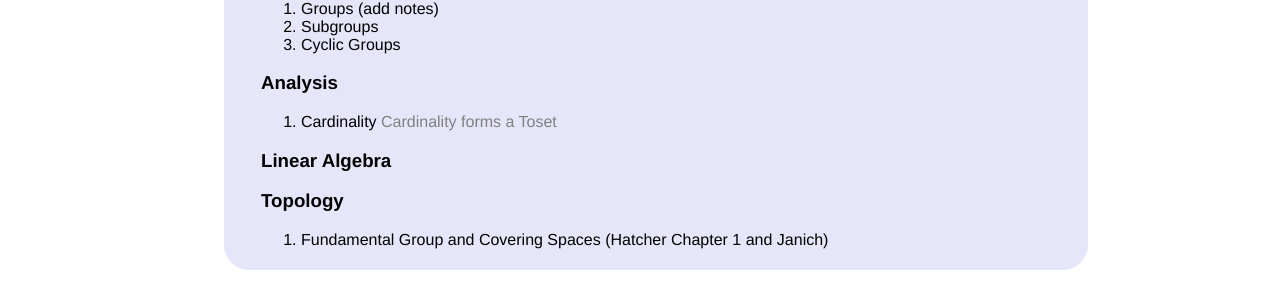
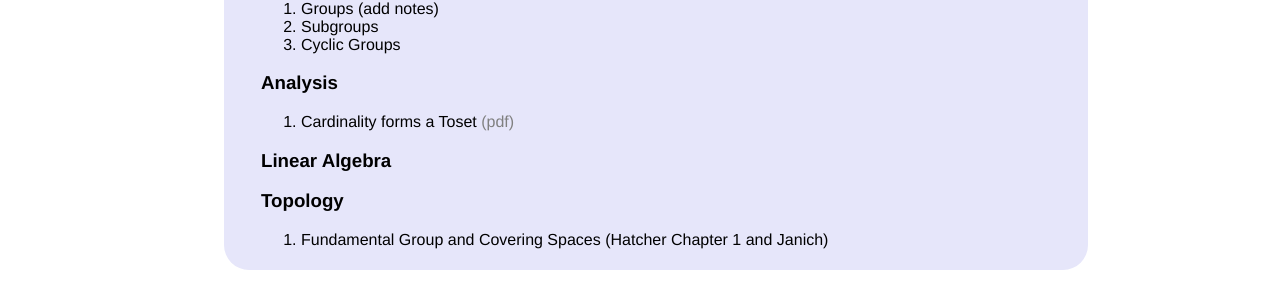
Before and after one commit to isundberg/isaacmc.github.io, a Jekyll site: the page built from projects/index.html, in a window 1280 px wide and 1106 px high. Shown: the part 413-705 px from the top of the window. Built offline with Jekyll 4.4.1, drawn with Linux system fonts in a browser that asks for light colours.

Commit message:
Update index.html

```diff
--- a/projects/index.html
+++ b/projects/index.html
@@ -28,7 +28,7 @@ title: Projects
 			</ol>
 		<h3>Analysis</h3>
 			<ol>
-			<li>Cardinality <a href="/pdfs/CardinalityPosets.pdf">Cardinality forms a Toset</a></li>
+			<li>Cardinality forms a Toset <a href="/pdfs/CardinalityPosets.pdf">(pdf)</a></li>
 			</ol>
 		<h3>Linear Algebra</h3>
 			<ol>
```
